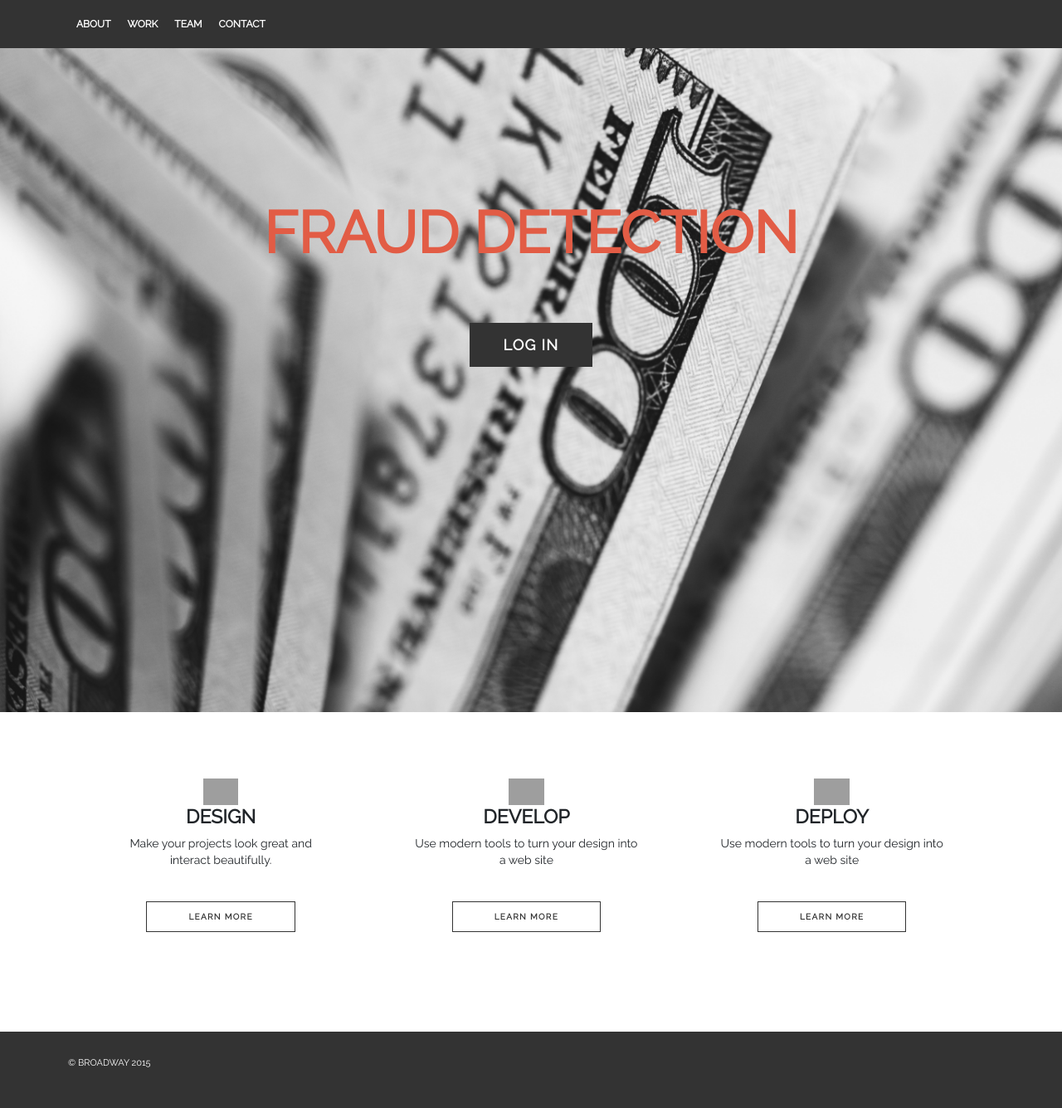
After one commit to ApurvaJaiswal3398/Fraud-Detection-System, a Flask app: page /homepage in a window 1280 px wide. The commit adds this page. Shown: the whole page at 83% size. Run offline with Flask 3, Linux system fonts and the light colour scheme; grey boxes are pictures that could not be loaded.

Commit message:
Fifth Commit, Expermenting Layout (29/04/2023)

```diff
--- a/project.py
+++ b/project.py
@@ -41,6 +41,7 @@ def index():
     # name = "Sample Project One"     # Random Name for a Button
     print(f"Logged In : {logged_in}\nOTP : {otp}\nAdmin Pass : {adminpass}\nReceiver : {receiver}\nLogin Msg : {loginmsg}\nPassword Changed : {pschanged}")
     return render_template('base.html', title='Home Page', logged_in=logged_in, message = loginmsg, alert=alert)
+    # return redirect('/login')
 
 @app.route('/login', methods=['GET','POST'])
 def login():
@@ -110,8 +111,8 @@ def dashboard():
         trans_oldbalanceOrig=request.form.get('trans_oldbalanceOrg')
         trans_newbalanceOrig=request.form.get('trans_newbalanceOrig')
         trans_nameDest=request.form.get('trans_nameDest')
-        trans_oldbalanceDest=request.form.get('trans_oldbalanceOrg')
-        trans_newbalanceDest=request.form.get('trans_newbalanceOrig')
+        trans_oldbalanceDest=request.form.get('trans_oldbalanceDest')
+        trans_newbalanceDest=request.form.get('trans_newbalanceDest')
 
         db = getdb()
         db.add(Transaction(type=trans_type, amount=trans_amt, nameOrig=trans_nameOrig, oldbalanceOrig=trans_oldbalanceOrig, newbalanceOrig=trans_newbalanceOrig, nameDest=trans_nameDest, oldbalanceDest=trans_oldbalanceDest, newbalanceDest=trans_newbalanceDest))
@@ -124,6 +125,11 @@ def dashboard():
     print(f"Logged In : {logged_in}")
     return render_template('dashboard.html', title='Dashboard', logged_in=logged_in, message = loginmsg, alert=alert)#, graphJSON=graphJSON, ids=ids)
 
+# @app.route('/')
+@app.route('/homepage')
+def homepage():
+    return render_template('homepage.html')
+
 if __name__ == '__main__':
     # app.run(host='0.0.0.0', port=8000, debug=True)
     app.run(host='127.0.0.1', port=8000, debug=True)
--- /dev/null
+++ b/static/css/homepage.css
@@ -0,0 +1,139 @@
+html, body {
+    margin: 0;
+    padding: 0;
+}
+
+.header {
+    background-color:#333333;
+}
+
+.container {
+    max-width: 940px;
+    margin: 0 auto;
+    padding: 0 10px;
+}
+
+.bgsection {
+    background: url(../images/pepi-stojanovski-MJSFNZ8BAXw-unsplash.jpg);
+    background-size:cover;
+    background-position:center center;
+    background-repeat:no-repeat;
+    height: 800px;
+}
+
+.nav {
+    margin: 0;
+    padding: 20px 0;
+}
+
+.nav li {
+    display:inline;
+    color: #fff;
+    font-family: 'Raleway', sans-serif;
+    font-weight: 600;
+    font-size: 12px;
+    text-transform:uppercase;
+    margin-left:10px;
+    margin-right:10px;
+}
+
+.main {
+    position: relative;
+    top: 180px;
+    text-align: center;
+}
+
+.main h1 {
+    color: #333;
+    font-family: 'Raleway', sans-serif;
+    font-weight: 600;
+    font-size: 70px;
+    margin-top: 0;
+    margin-bottom: 80px;
+    text-transform: uppercase;
+}
+
+.btn-main {
+    background-color: #333;
+    color: #fff;
+    font-family: 'Raleway', sans-serif;
+    font-weight: 600;
+    font-size: 18px;
+    letter-spacing: 1.3px;
+    padding: 16px 40px;
+    text-decoration: none;
+    text-transform: uppercase;
+}
+
+.btn-default {
+    color:#333;
+    border:1px solid #333333;
+    font-family: 'Raleway', sans-serif;
+    font-weight: 600;
+    font-size: 10px;
+    letter-spacing: 1.3px;
+    padding: 10px 20px;
+    text-decoration: none;
+    text-transform: uppercase;
+    display: inline-block;
+    margin-bottom: 20px;
+    padding-right:50px;
+    padding-left:50px;
+}
+
+.supporting {
+    padding-top: 80px;
+    padding-bottom: 100px;
+}
+
+.supporting .col {
+    float: left;
+    width: 33%;
+    font-family: 'Raleway', sans-serif;
+    text-align: center;
+}
+
+.supporting img {
+    height: 32px;
+}
+
+.supporting h2 {
+    font-weight: 600;
+    font-size: 23px;
+    text-transform: uppercase;
+}
+
+.supporting p {
+    font-weight: 400;
+    font-size: 14px;
+    line-height: 20px;
+    padding: 0 50px;
+    margin-bottom: 40px;
+}
+
+.clearfix {
+    clear: both;
+}
+
+.footer {
+    background-color: #333;
+    color: #fff;
+    padding: 30px 0;
+}
+
+.footer p {
+    font-family: 'Raleway', sans-serif;
+    text-transform: uppercase;
+    font-size: 11px;
+}
+
+@media (max-width: 500px) {
+    .main h1 {
+        font-size: 50px;
+        padding: 0 40px;
+    }
+
+    .supporting .col {
+        width: 100%;
+    }
+}
--- /dev/null
+++ b/templates/homepage.html
@@ -0,0 +1,61 @@
+<html>
+<head>
+    <link href='https://fonts.googleapis.com/css?family=Raleway:400, 600' rel='stylesheet' type='text/css'>
+    <link rel='stylesheet' href='..\static\css\homepage.css'/>
+    <link href="https://cdn.jsdelivr.net/npm/bootstrap@5.2.1/dist/css/bootstrap.min.css" rel="stylesheet" integrity="sha384-iYQeCzEYFbKjA/T2uDLTpkwGzCiq6soy8tYaI1GyVh/UjpbCx/TYkiZhlZB6+fzT" crossorigin="anonymous">
+</head>
+<body>
+    <div class="header">
+        <div class="container">
+            <ul class="nav">
+                <li>About</li>
+                <li>Work</li>
+                <li>Team</li>
+                <li>Contact</li>
+            </ul>
+        </div>
+    </div>
+
+    <div class="bgsection">
+        <div class="container">
+            <div class="main">
+                <h1 style="color: rgb(226, 92, 69);">Fraud Detection</h1>
+                <a href="#" class="btn-main">Log In</a>
+            </div>
+        </div>
+    </div>
+
+    <div class="supporting">
+        <div class="container">
+            <div class="col">
+                <img src="https://s3.amazonaws.com/codecademy-content/projects/broadway/design.svg">
+                <h2>Design</h2>
+                <p>Make your projects look great and interact beautifully.</p>
+                <a href="#" class="btn-default">Learn More</a>
+
+            </div>
+            <div class="col">
+                <img src="https://s3.amazonaws.com/codecademy-content/projects/broadway/develop.svg">
+                <h2>Develop</h2>
+                <p>Use modern tools to turn your design into a web site</p>
+                <a href="#" class="btn-default">Learn More</a>
+
+            </div>
+            <div class="col">
+                <img src="https://s3.amazonaws.com/codecademy-content/projects/broadway/deploy.svg">
+                <h2>Deploy</h2>
+                <p>Use modern tools to turn your design into a web site</p>
+                <a href="#" class="btn-default">Learn More</a>
+
+            </div>
+        </div>
+        <div class="clearfix"></div>
+    </div>
+
+    <div class="footer">
+        <div class="container">
+            <p>&copy; Broadway 2015</p>
+        </div>
+    </div>
+</body>
+</html>
--- a/templates/layout.html
+++ b/templates/layout.html
@@ -6,9 +6,8 @@
     <meta charset="utf-8">
     <meta name="viewport" content="width=device-width, initial-scale=1, shrink-to-fit=no">
     <!-- Bootstrap CSS -->
-    <link href="https://cdn.jsdelivr.net/npm/bootstrap@5.2.1/dist/css/bootstrap.min.css" rel="stylesheet"
-    integrity="sha384-iYQeCzEYFbKjA/T2uDLTpkwGzCiq6soy8tYaI1GyVh/UjpbCx/TYkiZhlZB6+fzT" crossorigin="anonymous">
-    <!-- <link rel="stylesheet" href="./../static/css/styles.css"> -->
+    <link href="https://cdn.jsdelivr.net/npm/bootstrap@5.2.1/dist/css/bootstrap.min.css" rel="stylesheet" integrity="sha384-iYQeCzEYFbKjA/T2uDLTpkwGzCiq6soy8tYaI1GyVh/UjpbCx/TYkiZhlZB6+fzT" crossorigin="anonymous">
+    <link rel="stylesheet" href="./../static/css/styles.css">
 
     {% block css %}{% endblock %}
 </head>
--- a/templates/login.html
+++ b/templates/login.html
@@ -41,13 +41,13 @@
                     <form method="POST" name="login" onsubmit="return passwordvalidate()">
                         <div class="h3 mb-3 font-weight-normal text-center">Login</div><hr>
                         <div class="form-group">
-                            <label for="login_email">Email</label>
-                            <input type="email" class="form-control" name="login_email" id="login_email" aria-describedby="EmailId" placeholder="Enter Email" onblur="checkemail()" required>
+                            <label for="login_email">Username</label>
+                            <input type="email" class="form-control" name="login_email" id="login_email" aria-describedby="EmailId" placeholder="Enter Username" required><!-- onblur="checkemail()" -->
                         </div>
                         <div class="form-group">
                             <label for="login_password">Password</label>
                             <input type="password" class="form-control" name="login_password" id="login_password" placeholder="Enter Password" onblur="checkpassword()" required>
-                            <span class="form-text"><a id='frgt' href='/forgotpassword'>Forgot Password</a></span>
+                            <span class="form-text"><a id='frgt' class="text-light" href='/forgotpassword'>Forgot Password</a></span>
                         </div>
                         <button class="btn btn-danger col-sm-6 rounded-pill">Sign In</button>
                     </form>
```
Also changed, not shown: static/css/dashboard.css (added, +106 -0 lines), static/css/styles.css (added, +186 -0 lines), templates/dashboard.html (+35 -14 lines), project.sqlite, static/images/bg.jpg (added), static/images/pepi-stojanovski-MJSFNZ8BAXw-unsplash.jpg (added), 4 other files.
